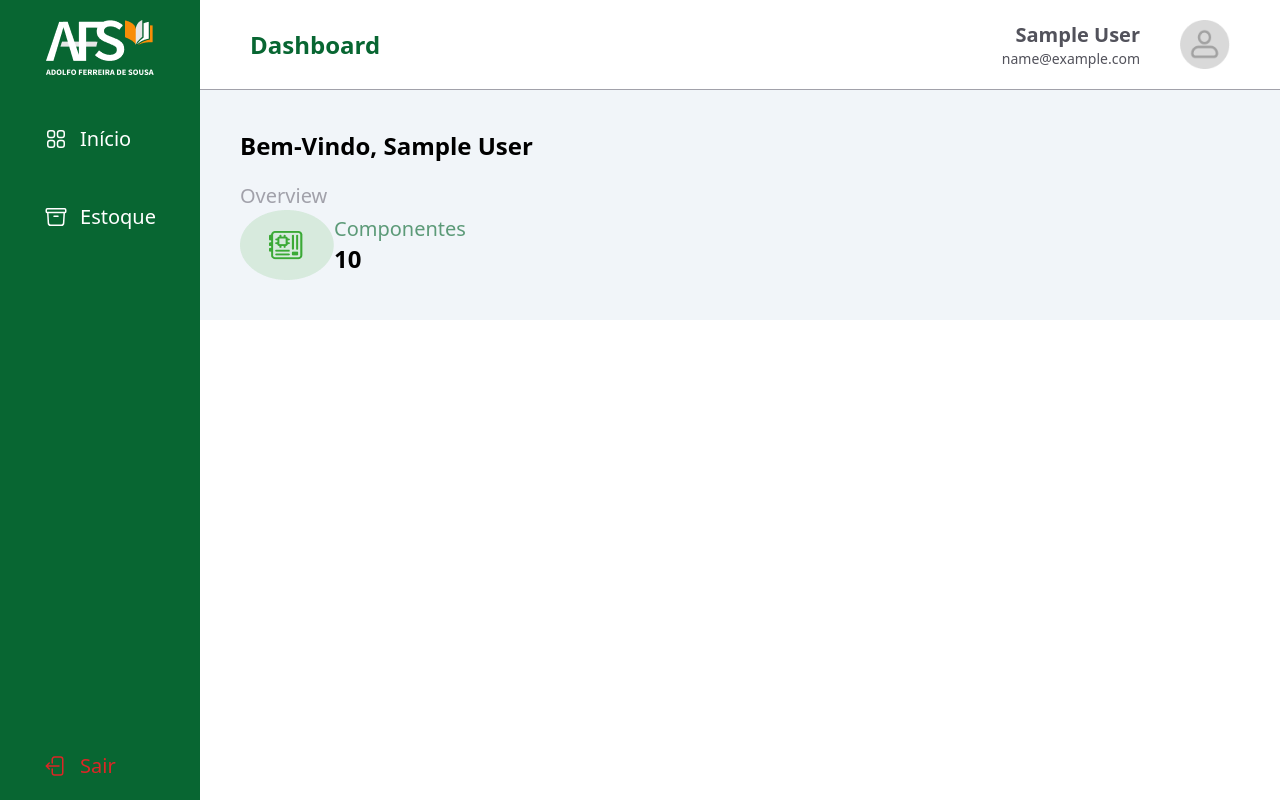
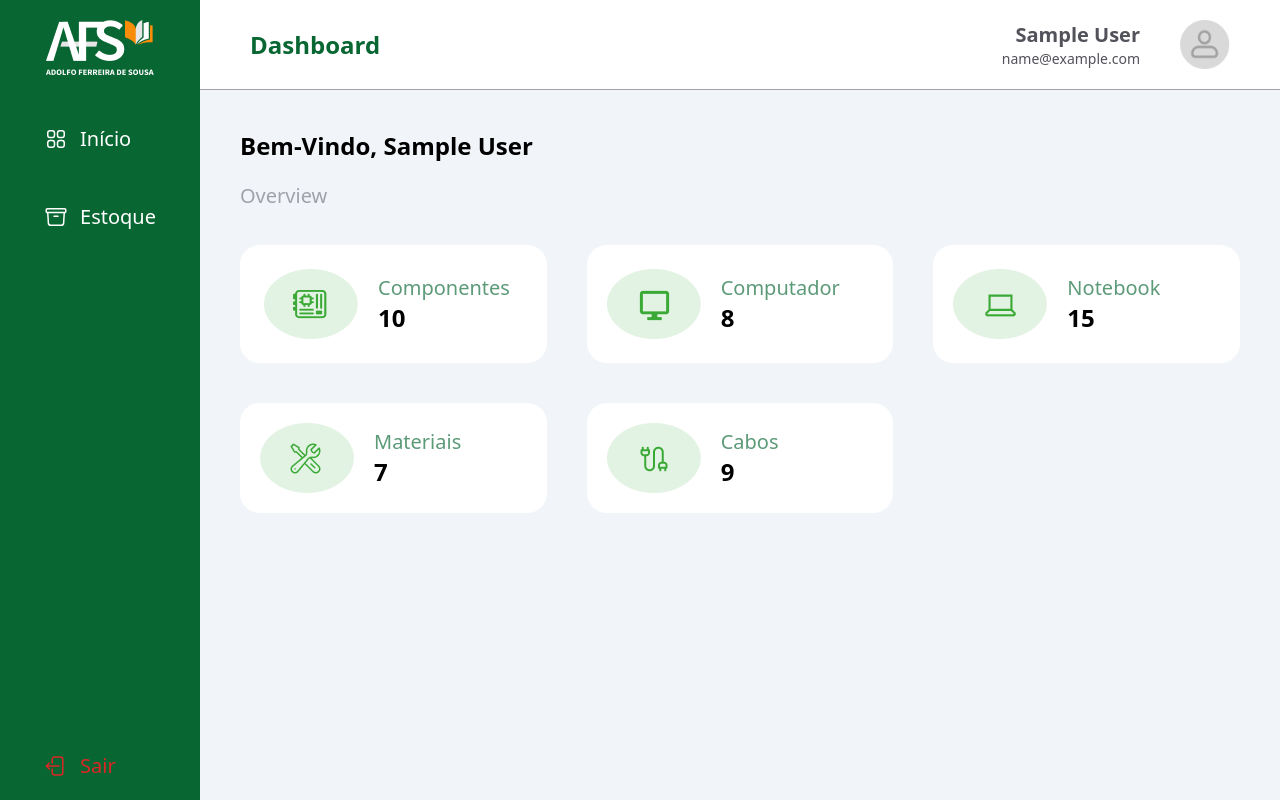
Before and after one commit to araujoedu7/estoque, a React (Vite) app: page /dashboard in a window 1280 px wide. Built offline with nearby package versions, Linux system fonts and the light colour scheme; sample sign-in values are in the browser's storage.

Commit message:
layout home

```diff
--- a/src/components/Aside/aside.tsx
+++ b/src/components/Aside/aside.tsx
@@ -35,7 +35,7 @@ export default function Aside() {
     const [openEstoque, setOpenEstoque] = useState<boolean>(false);
 
     return (
-        <nav className="flex flex-col items-center bg-greenAFS-200 max-w-[200px] w-full h-screen py-5 select-none">
+        <nav className="flex flex-col items-center bg-greenAFS-200 max-w-[150px] sm:max-w-[200px] w-full h-screen py-5 select-none">
             <div>
                 <img src={logo_afs} alt="logo_afs" />
             </div>
--- a/src/components/Header/header.tsx
+++ b/src/components/Header/header.tsx
@@ -7,7 +7,7 @@ export default function Header() {
     const { user } = useContext(AuthUser);
 
     return (
-        <header className="flex justify-between items-center w-full border-b border-zinc-400 px-[50px] py-5">
+        <header className="flex justify-between items-center w-full border-b border-zinc-400 px-[10px] sm:px-[50px] py-5">
             <div>
                 <span className="text-2xl text-greenAFS-200 font-bold">Dashboard</span>
             </div>
--- a/src/pages/Dashboard/dahsboard.tsx
+++ b/src/pages/Dashboard/dahsboard.tsx
@@ -3,29 +3,62 @@ import Aside from "../../components/Aside/aside";
 import Header from "../../components/Header/header";
 import { AuthUser } from "../../context/authContext";
 import componente_img from "../../assets/estoque.png";
+import computador_img from "../../assets/computador_icon.png";
+import notebook_img from "../../assets/notebook_icon.png";
+import cabos_img from "../../assets/cabos_icon.png";
+import materiais_img from "../../assets/materiais_icon.png";
+
 
 export default function Dashboard() {
 
     const { user } = useContext(AuthUser);
 
     return (
-        <div className="flex">
+        <div className="flex h-screen overflow-hidden">
             {/* {authenticated === true ? <h1>Bem vindo, {user?.name}!</h1> : <h1>Você não tem acesso.</h1>} */}
             <Aside />
             <div className="w-full">
                 <Header />
-                <div className="p-[40px] bg-slate-100">
+                <div className="p-[10px] sm:p-[40px] bg-slate-100 h-customHeight overflow-auto">
                     <div className="flex flex-col gap-5">
                         <span className="font-semibold text-2xl">Bem-Vindo, {user?.name}</span>
                         <span className="text-zinc-400 text-xl">Overview</span>
                     </div>
-                    <div>
-                        <div>
-                            <div className="flex items-center max-w-[260px] w-full">
-                                <img src={componente_img} alt="" />
+                    <div className="mt-[35px]">
+                        <div className="grid grid-cols-1 lg:grid-cols-3 gap-10">
+                            <div className="flex items-center w-full bg-white p-6 rounded-[20px] gap-5">
+                                <img src={componente_img} alt="componente_img" />
                                 <div className="flex flex-col">
                                     <span className="text-greenAFS-100 text-xl">Componentes</span>
                                     <span className="text-2xl font-semibold">10</span>
+                                </div>
+                            </div>
+                            <div className="flex items-center w-full bg-white p-5 rounded-[20px] gap-5">
+                                <img src={computador_img} alt="computador_img" />
+                                <div className="flex flex-col">
+                                    <span className="text-greenAFS-100 text-xl">Computador</span>
+                                    <span className="text-2xl font-semibold">8</span>
+                                </div>
+                            </div>
+                            <div className="flex items-center w-full bg-white p-5 rounded-[20px] gap-5">
+                                <img src={notebook_img} alt="notebook_img" />
+                                <div className="flex flex-col">
+                                    <span className="text-greenAFS-100 text-xl">Notebook</span>
+                                    <span className="text-2xl font-semibold">15</span>
+                                </div>
+                            </div>
+                            <div className="flex items-center w-full bg-white p-5 rounded-[20px] gap-5">
+                                <img src={materiais_img} alt="materiais_img" />
+                                <div className="flex flex-col">
+                                    <span className="text-greenAFS-100 text-xl">Materiais</span>
+                                    <span className="text-2xl font-semibold">7</span>
+                                </div>
+                            </div>
+                            <div className="flex items-center w-full bg-white p-5 rounded-[20px] gap-5">
+                                <img src={cabos_img} alt="cabos_img" />
+                                <div className="flex flex-col">
+                                    <span className="text-greenAFS-100 text-xl">Cabos</span>
+                                    <span className="text-2xl font-semibold">9</span>
                                 </div>
                             </div>
                         </div>
--- a/tailwind.config.js
+++ b/tailwind.config.js
@@ -20,6 +20,9 @@ export default {
       },
       backgroundImage: {
         'bgLogin': "url('src/assets/bg-estoque.jpg')"
+      },
+      height: {
+        'customHeight': 'calc(100% - 90px)'
       }
     }
   },
```
